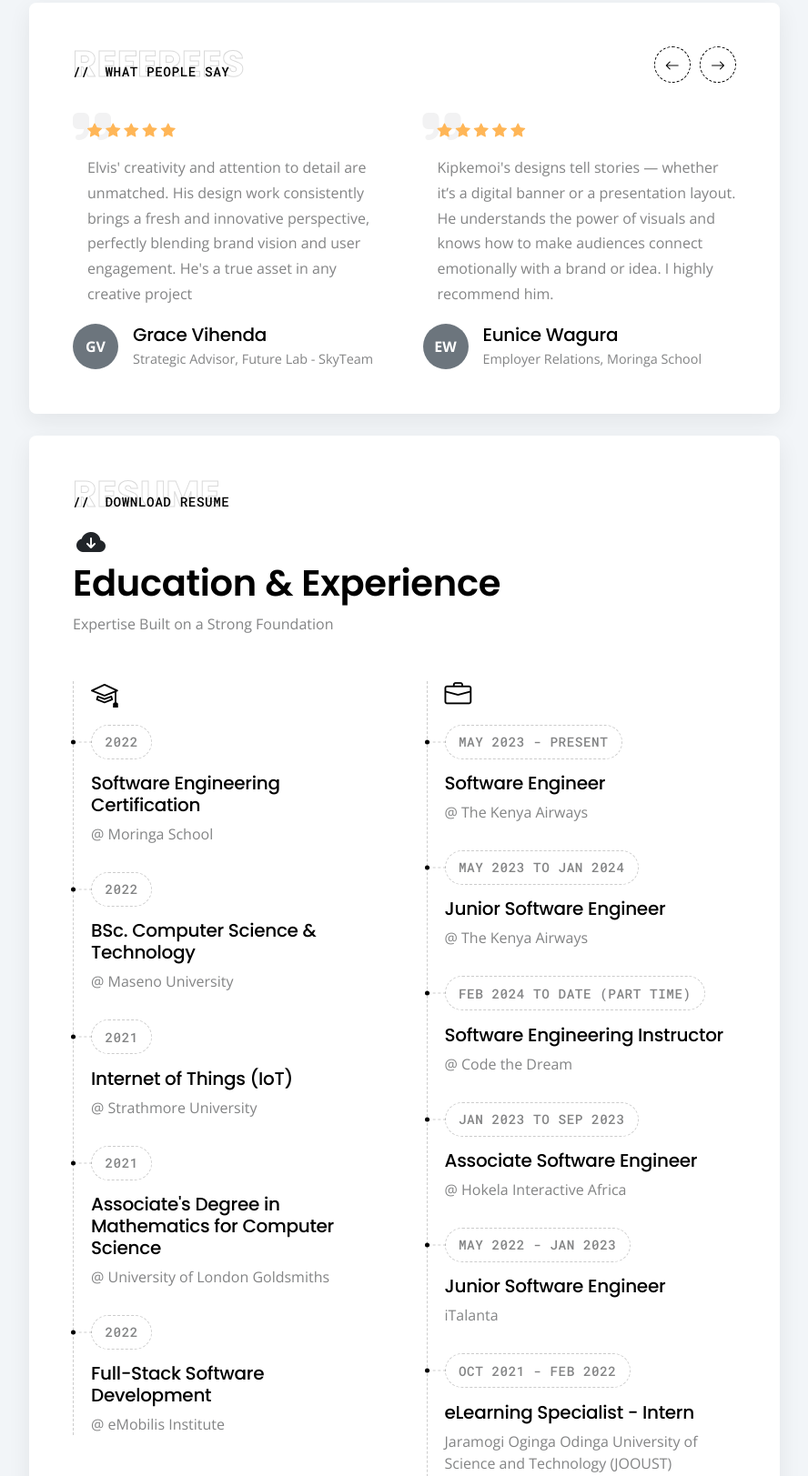
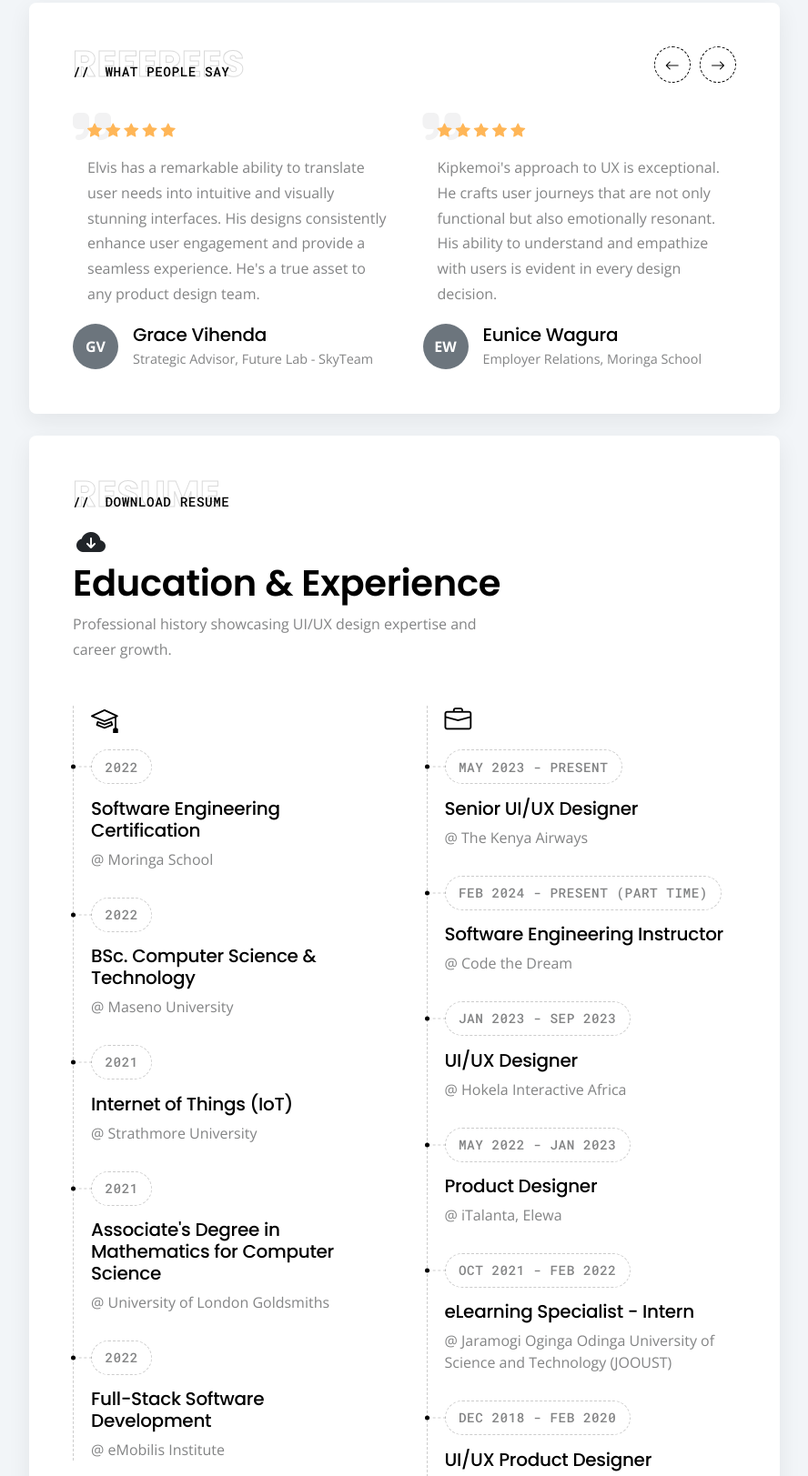
Before and after one commit to DynastyElvis/ui-ux-portfolio, a plain HTML site: page index.html in a window 1280 px wide. Shown: the part 2638-4261 px from the top of the page at 91% size, without its empty margins (341-1229 px from the left). Drawn offline with nearby package versions, Linux system fonts and the light colour scheme; some packages are replaced by stand-ins of ours; files whose address does not match are found by name.

Commit message:
feat: education and experience

```diff
--- a/index.html
+++ b/index.html
@@ -533,7 +533,6 @@
               </div>
 <div class="swiper testimonial-swiper mt-4">
   <div class="swiper-wrapper">
-                  <!-- Swiper Slide Template -->
     <div class="swiper-slide">
       <div class="testimonial-box">
         <div class="d-block text-yellow mb-3">
@@ -544,11 +543,7 @@
           <i class="bi bi-star-fill"></i>
         </div>
         <p>
-                        Elvis' creativity and attention to detail are unmatched.
-                        His design work consistently brings a fresh and
-                        innovative perspective, perfectly blending brand vision
-                        and user engagement. He's a true asset in any creative
-                        project
+          Elvis has a remarkable ability to translate user needs into intuitive and visually stunning interfaces. His designs consistently enhance user engagement and provide a seamless experience. He's a true asset to any product design team.
         </p>
       </div>
       <div class="d-flex align-items-center mt-3">
@@ -556,45 +551,11 @@
           <div class="circle-initials">GV</div>
         </div>
         <div class="d-inline-block">
-                        <h5 class="fw-medium m-0 line-height-140">
-                          Grace Vihenda
-                        </h5>
-                        <span class="font-small fw-normal"
-                          >Strategic Advisor, Future Lab - SkyTeam</span
-                        >
+          <h5 class="fw-medium m-0 line-height-140">Grace Vihenda</h5>
+          <span class="font-small fw-normal">Strategic Advisor, Future Lab - SkyTeam</span>
         </div>
       </div>
     </div>
-
-                  <!-- <div class="swiper-slide">
-                  <div class="testimonial-box">
-                    <div class="d-block text-yellow mb-3">
-                      <i class="bi bi-star-fill"></i>
-                      <i class="bi bi-star-fill"></i>
-                      <i class="bi bi-star-fill"></i>
-                      <i class="bi bi-star-fill"></i>
-                      <i class="bi bi-star-fill"></i>
-                    </div>
-                    <p>
-                      Working with Elvis has always been seamless. He delivers
-                      top-quality graphics on time, even under tight
-                      deadlines. His designs are visually impactful and align
-                      perfectly with technical project requirements
-                    </p>
-                  </div>
-                  <div class="d-flex align-items-center mt-3">
-                    <div class="d-inline-block me-3">
-                      <div class="circle-initials">DM</div>
-                    </div>
-                    <div class="d-inline-block">
-                      <h5 class="fw-medium m-0 line-height-140">
-                        Davis Mwaniki
-                      </h5>
-                      <span class="font-small fw-normal">DevSecOps Manager, The Kenya Airways</span>
-                    </div>
-                  </div>
-                </div> -->
-
     <div class="swiper-slide">
       <div class="testimonial-box">
         <div class="d-block text-yellow mb-3">
@@ -605,11 +566,7 @@
           <i class="bi bi-star-fill"></i>
         </div>
         <p>
-                        Kipkemoi's designs tell stories — whether it’s a digital
-                        banner or a presentation layout. He understands the
-                        power of visuals and knows how to make audiences connect
-                        emotionally with a brand or idea. I highly recommend
-                        him.
+          Kipkemoi's approach to UX is exceptional. He crafts user journeys that are not only functional but also emotionally resonant. His ability to understand and empathize with users is evident in every design decision.
         </p>
       </div>
       <div class="d-flex align-items-center mt-3">
@@ -617,16 +574,11 @@
           <div class="circle-initials">EW</div>
         </div>
         <div class="d-inline-block">
-                        <h5 class="fw-medium m-0 line-height-140">
-                          Eunice Wagura
-                        </h5>
-                        <span class="font-small fw-normal"
-                          >Employer Relations, Moringa School</span
-                        >
+          <h5 class="fw-medium m-0 line-height-140">Eunice Wagura</h5>
+          <span class="font-small fw-normal">Employer Relations, Moringa School</span>
         </div>
       </div>
     </div>
-
     <div class="swiper-slide">
       <div class="testimonial-box">
         <div class="d-block text-yellow mb-3">
@@ -637,11 +589,7 @@
           <i class="bi bi-star-fill"></i>
         </div>
         <p>
-                        He is not just a designer but a problem-solver. His
-                        designs elevate brand messaging, making complex ideas
-                        visually simple and effective. Elvis' designs are
-                        visually impactful and align perfectly with technical
-                        project requirements
+          He consistently delivers design solutions that are both visually appealing and strategically sound. His ability to synthesize complex information into clear and effective designs is truly impressive.
         </p>
       </div>
       <div class="d-flex align-items-center mt-3">
@@ -649,12 +597,8 @@
           <div class="circle-initials">EC</div>
         </div>
         <div class="d-inline-block">
-                        <h5 class="fw-medium m-0 line-height-140">
-                          Eunice Chepkemboi
-                        </h5>
-                        <span class="font-small fw-normal"
-                          >Business Dev Manager - Kenya Airways</span
-                        >
+          <h5 class="fw-medium m-0 line-height-140">Eunice Chepkemboi</h5>
+          <span class="font-small fw-normal">Business Dev Manager - Kenya Airways</span>
         </div>
       </div>
     </div>
@@ -700,7 +644,7 @@
                     <!-- Rounded Cloud Download Icon -->
                   </div>
                   <a
-                    href="/assets/resume/Resume-Rono Elvis Kipkemoi 2025.pdf"
+                    href="/assets/resume/UX Elvis Kipkemoi 2025.pdf"
                     download="Rono_Elvis_Resume.pdf"
                     class="text-dark d-flex justify-content-center align-items-center"
                     title="Download Resume"
@@ -750,7 +694,7 @@
                   </script>
 
                   <h1>Education & Experience</h1>
-                  <p>Expertise Built on a Strong Foundation</p>
+                  <p>Professional history showcasing UI/UX design expertise and career growth.</p>
                 </div>
               </div>
 
@@ -808,46 +752,33 @@
                     <!-- Employment box 1 -->
       <div class="resume-box">
         <span class="resume-date">May 2023 - Present</span>
-                      <h5 class="fw-medium">Software Engineer</h5>
+        <h5 class="fw-medium">Senior UI/UX Designer</h5>
         <span>@ The Kenya Airways</span>
       </div>
-
-                    <!-- Employment box 2 -->
       <div class="resume-box">
-                      <span class="resume-date">May 2023 to Jan 2024 </span>
-                      <h5 class="fw-medium">Junior Software Engineer</h5>
-                      <span>@ The Kenya Airways</span>
-                    </div>
-                    <!-- Employment box 3 -->
-                    <div class="resume-box">
-                      <span class="resume-date"
-                        >Feb 2024 to date (Part Time)
-                      </span>
+        <span class="resume-date">Feb 2024 - Present (Part Time)</span>
         <h5 class="fw-medium">Software Engineering Instructor</h5>
-                      <span>@ Code the Dream </span>
+        <span>@ Code the Dream</span>
       </div>
       <div class="resume-box">
-                      <span class="resume-date">Jan 2023 to Sep 2023 </span>
-                      <h5 class="fw-medium">Associate Software Engineer</h5>
-                      <span>@ Hokela Interactive Africa </span>
+        <span class="resume-date">Jan 2023 - Sep 2023</span>
+        <h5 class="fw-medium">UI/UX Designer</h5>
+        <span>@ Hokela Interactive Africa</span>
       </div>
       <div class="resume-box">
         <span class="resume-date">May 2022 - Jan 2023</span>
-                      <h5 class="fw-medium">Junior Software Engineer</h5>
-                      <span>iTalanta</span>
+        <h5 class="fw-medium">Product Designer</h5>
+        <span>@ iTalanta, Elewa</span>
       </div>
       <div class="resume-box">
-                      <span class="resume-date">Oct 2021 - Feb 2022 </span>
+        <span class="resume-date">Oct 2021 - Feb 2022</span>
         <h5 class="fw-medium">eLearning Specialist - Intern</h5>
-                      <span
-                        >Jaramogi Oginga Odinga University of Science and
-                        Technology (JOOUST)
-                      </span>
+        <span>@ Jaramogi Oginga Odinga University of Science and Technology (JOOUST)</span>
       </div>
       <div class="resume-box">
-                      <span class="resume-date">Dec 2018 - Feb 2020 </span>
-                      <h5 class="fw-medium">Graphics and UI/UX Designer</h5>
-                      <span>Prolify Agency </span>
+        <span class="resume-date">Dec 2018 - Feb 2020</span>
+        <h5 class="fw-medium">UI/UX Product Designer</h5>
+        <span>@ Prolify Agency</span>
       </div>
                   </div>
                 </div>
```
Also changed, not shown: 3 other files. Lines whose indentation alone changed are shown as unchanged.
